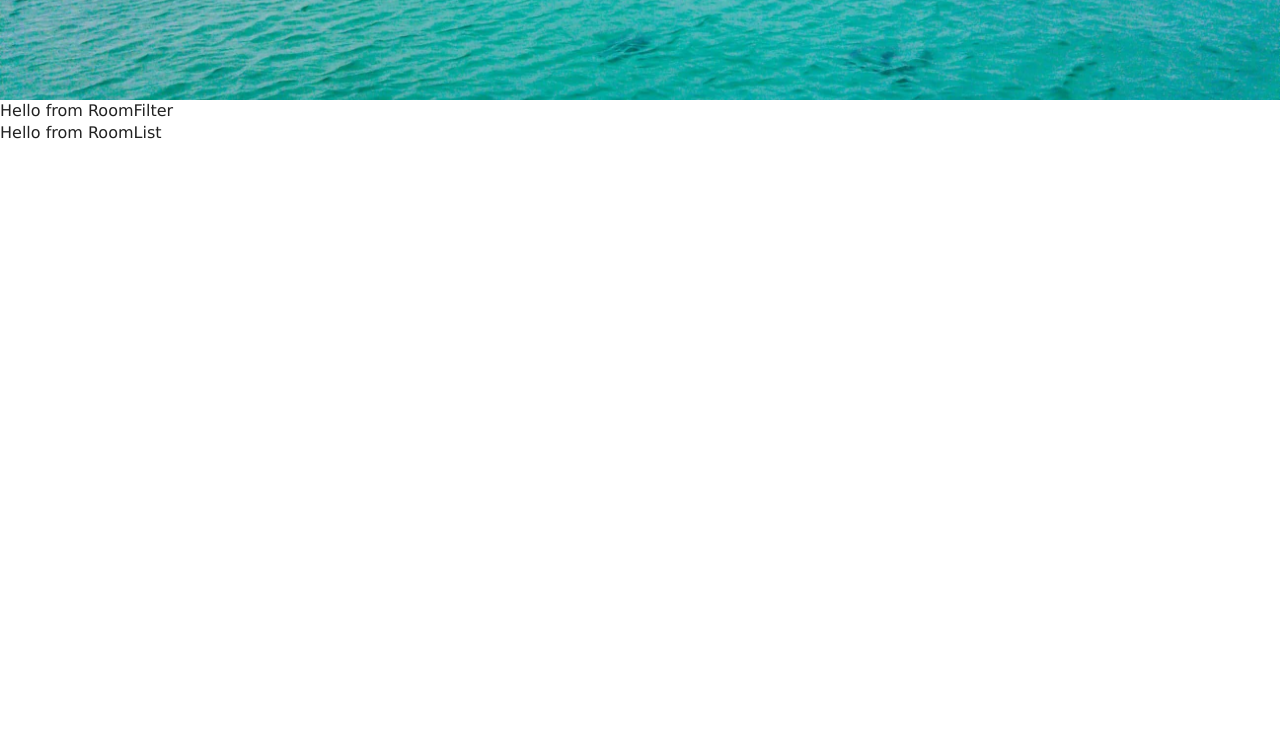
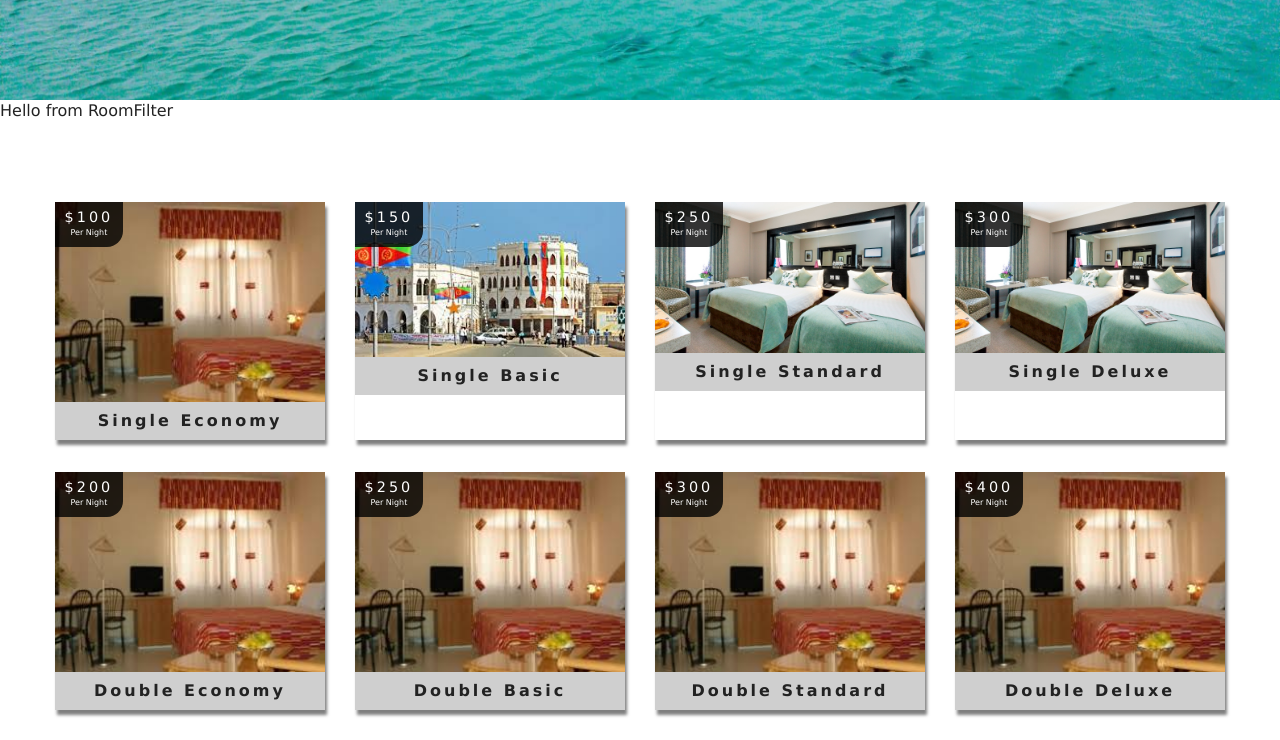
Before and after one commit to muzitk/hotel-massawa, a React (Create React App) app: page /rooms in a window 1280 px wide. Shown: the part 1180-1920 px from the top of the page. Before the commit the page ends 1325 px from the top, so only its background shows below. Built offline with nearby package versions, Linux system fonts and the light colour scheme.

Commit message:
able to render a list of rooms on the rooms page

```diff
--- a/src/components/RoomsList.js
+++ b/src/components/RoomsList.js
@@ -1,10 +1,25 @@
 import React from 'react'
+import Room from './Room'
 
-function RoomsList(){
-    return(
-        <div>
-            Hello from RoomList
+
+
+function RoomsList({rooms}){
+    if (rooms.length===0){
+        return(
+            <div className="empty-search">
+                <h3> No match for your search </h3>
+            </div>
+        )
+    }
+    return( <section className="roomslist">
+        <div className="roomslist-center">
+            {rooms.map(item=> {
+                return <Room key={item.id} room={item}/>
+            })}
         </div>
+    </section>
+
+
     )
 }
 
```
